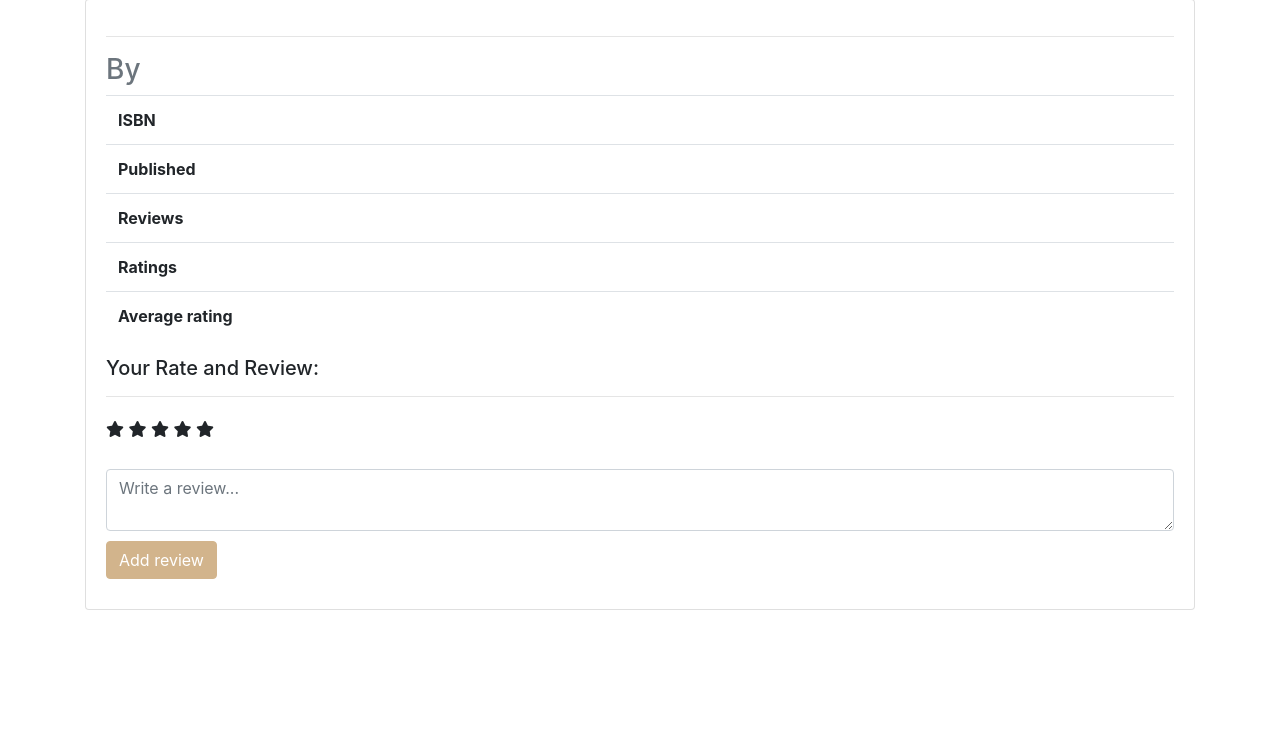
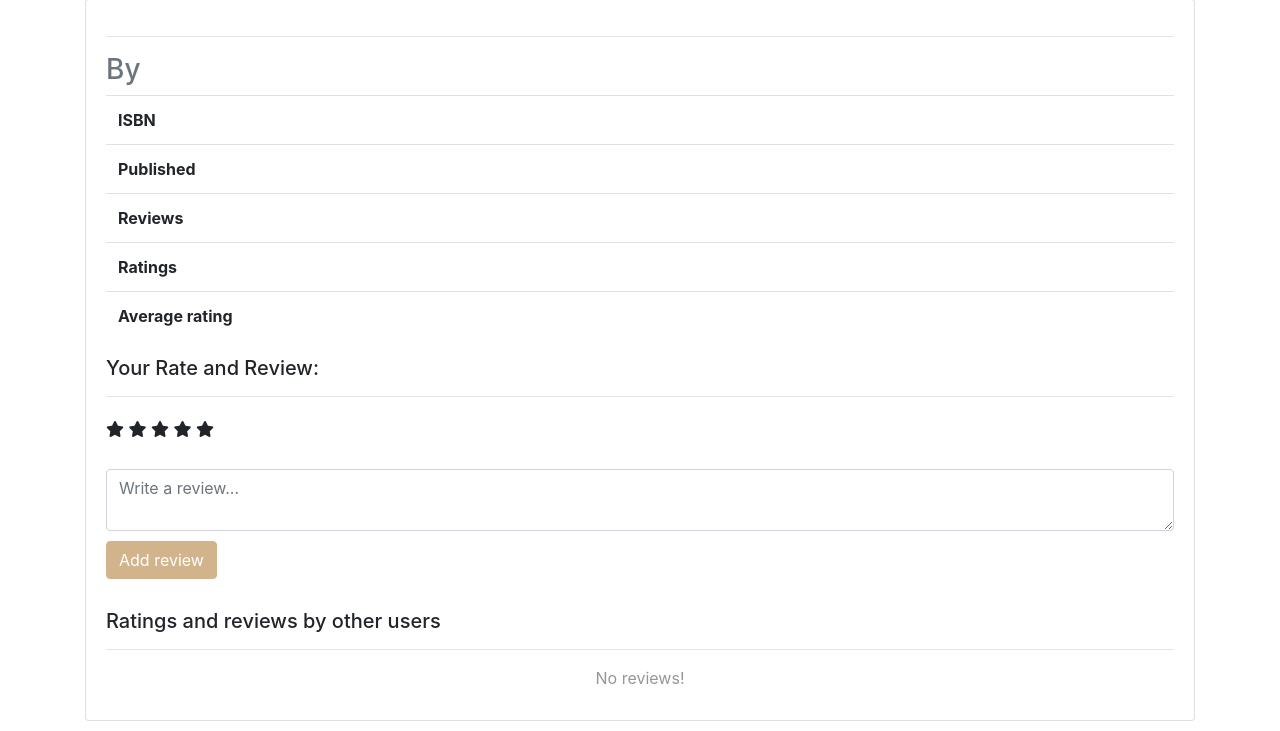
Before and after one commit to yogeshsingh101200/BooksReview, a Flask app: template templates/book.html in a window 1280 px wide. Shown: the part 85-816 px from the top of the page. Before the commit the page ends 695 px from the top, so only its background shows below. Run offline with Flask 2, Linux system fonts and the light colour scheme; the template is opened without the code that fills it, so the values that code supplies are empty; some libraries are stand-ins or nearby versions.

Commit message:
added no reviews feedback on no reviews

```diff
--- a/templates/book.html
+++ b/templates/book.html
@@ -70,9 +70,11 @@
                     <input type="button" id="form_edit_btn" class="btn btn-submit" value="Edit" style="display: none;" onclick="edit()">
                     <a id="del_btn" href="{{ url_for('delete_comment', isbn=book['isbn'])}}" class="btn btn-danger" style="display: none;">Delete</a>
                 </form>
-                {% if rows %}
                 <h5 class="reviews-heading">Ratings and reviews by other users</h5>
                 <hr>
+                <div id="other_reviews" class="container">
+                    <p class="noresult"> No reviews! </p>
+                </div>
                 {% for row in rows %}
                     {% if row["username"] == this_user %}
                         <script>
@@ -89,6 +91,9 @@
                             document.getElementById("reviewTextArea").readOnly = true;
                         </script>
                     {% else %}
+                        <script>
+                            document.getElementById("other_reviews").style.display = "none";
+                        </script>
                         <div class="card user-reviews">
                             <div class="card-header">
                                 {{row["username"]}}
@@ -108,7 +113,6 @@
                         </div>
                     {% endif %}
                 {% endfor %}
-                {% endif %}
             </div>
         </div>
     </div>
```
Lines whose indentation alone changed are shown as unchanged.
